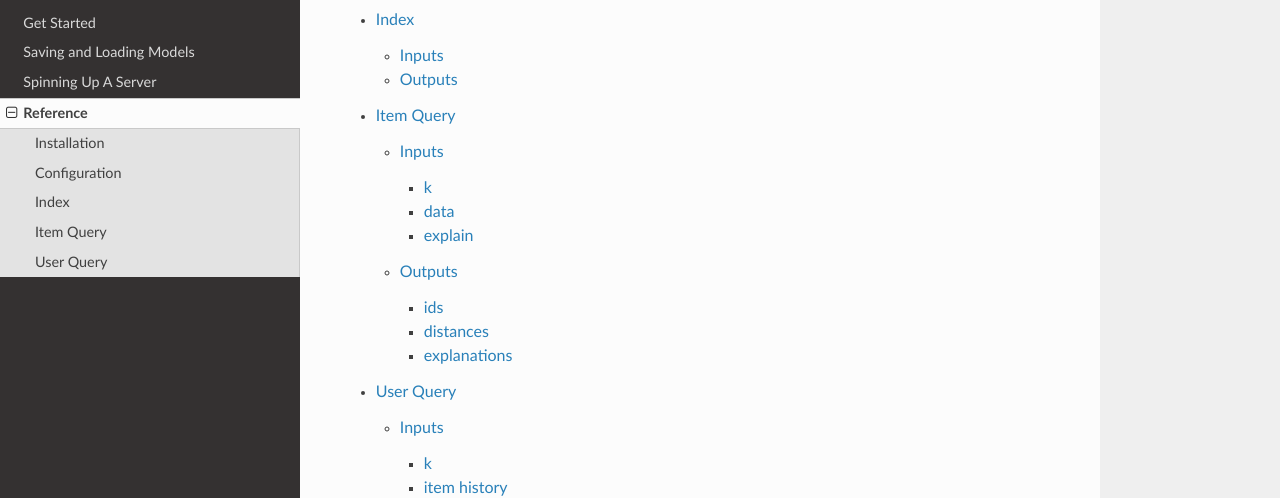
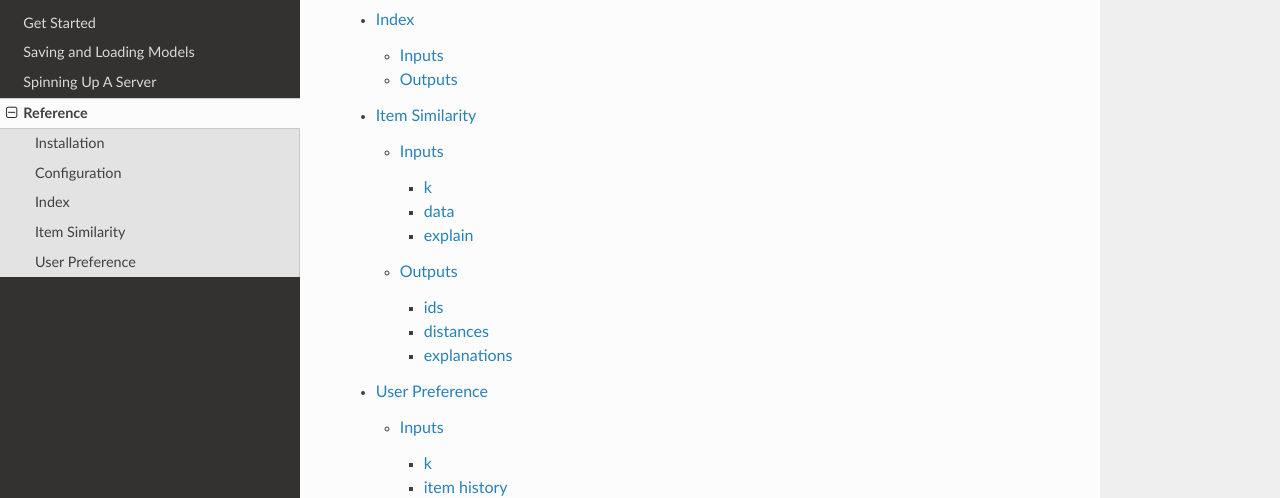
Before and after one commit to argmaxml/recsplain, a Sphinx documentation site: the page built from docs/source/reference.rst, in a window 1280 px wide and 900 px high, scrolled down 540 px. Shown: the part 152-650 px from the top of the window. Built offline with Sphinx 7.4.7 and the Read the Docs theme 2.0.0, drawn with Linux system fonts in a browser that asks for light colours.

Commit message:
revise getting started and reference

```diff
--- a/docs/source/reference.rst
+++ b/docs/source/reference.rst
@@ -13,5 +13,5 @@ Follow the links below to start making your very own similarity search engine.
    Installation <installation>
    Configuration <init-schema>
    Index <data-index>
-   Item Query <item-query>
-   User Query <user-query>
+   Item Similarity <item-query>
+   User Preference <user-query>
```
Also changed, not shown: docs/source/index.rst (+4 -6 lines).
